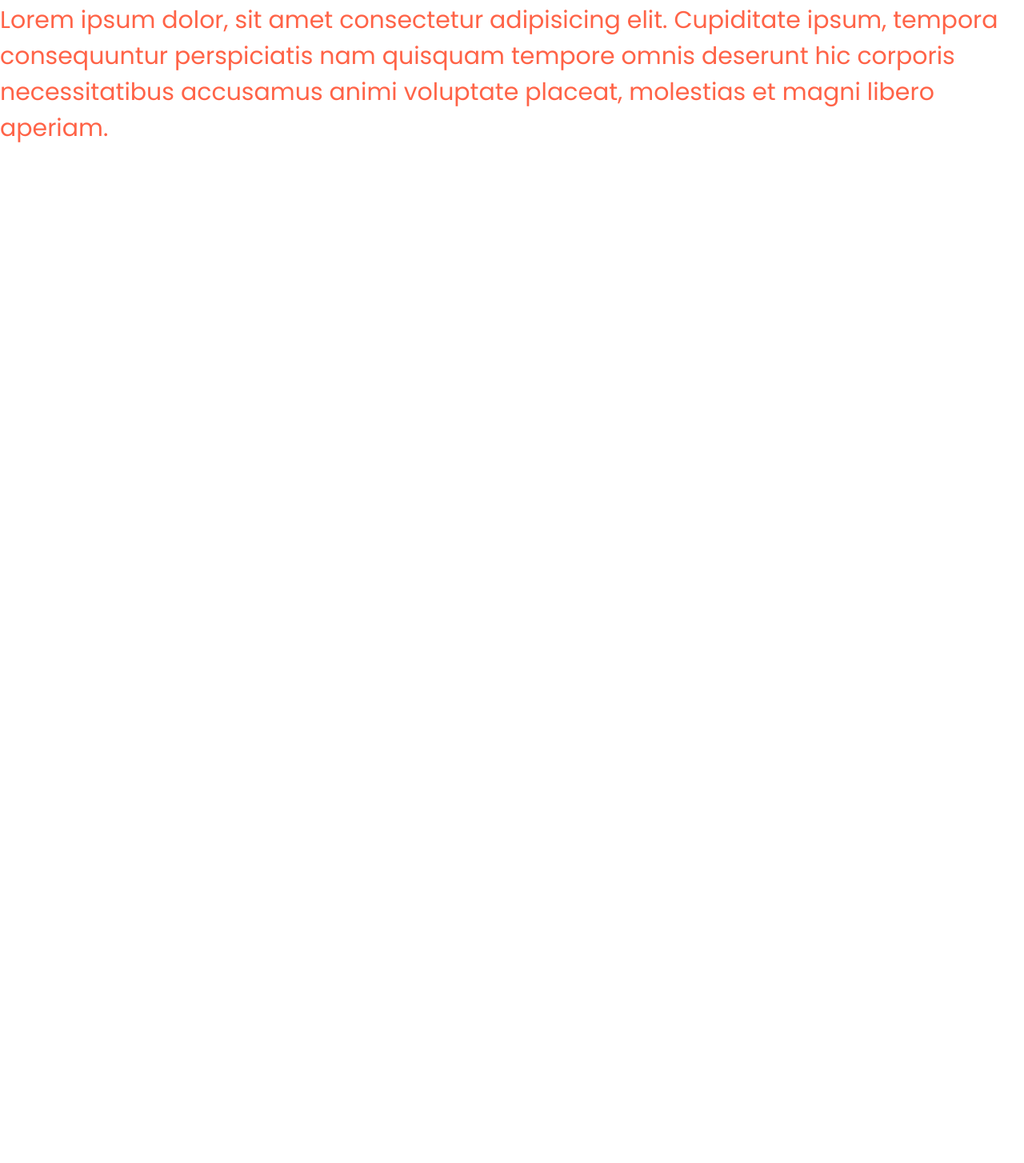
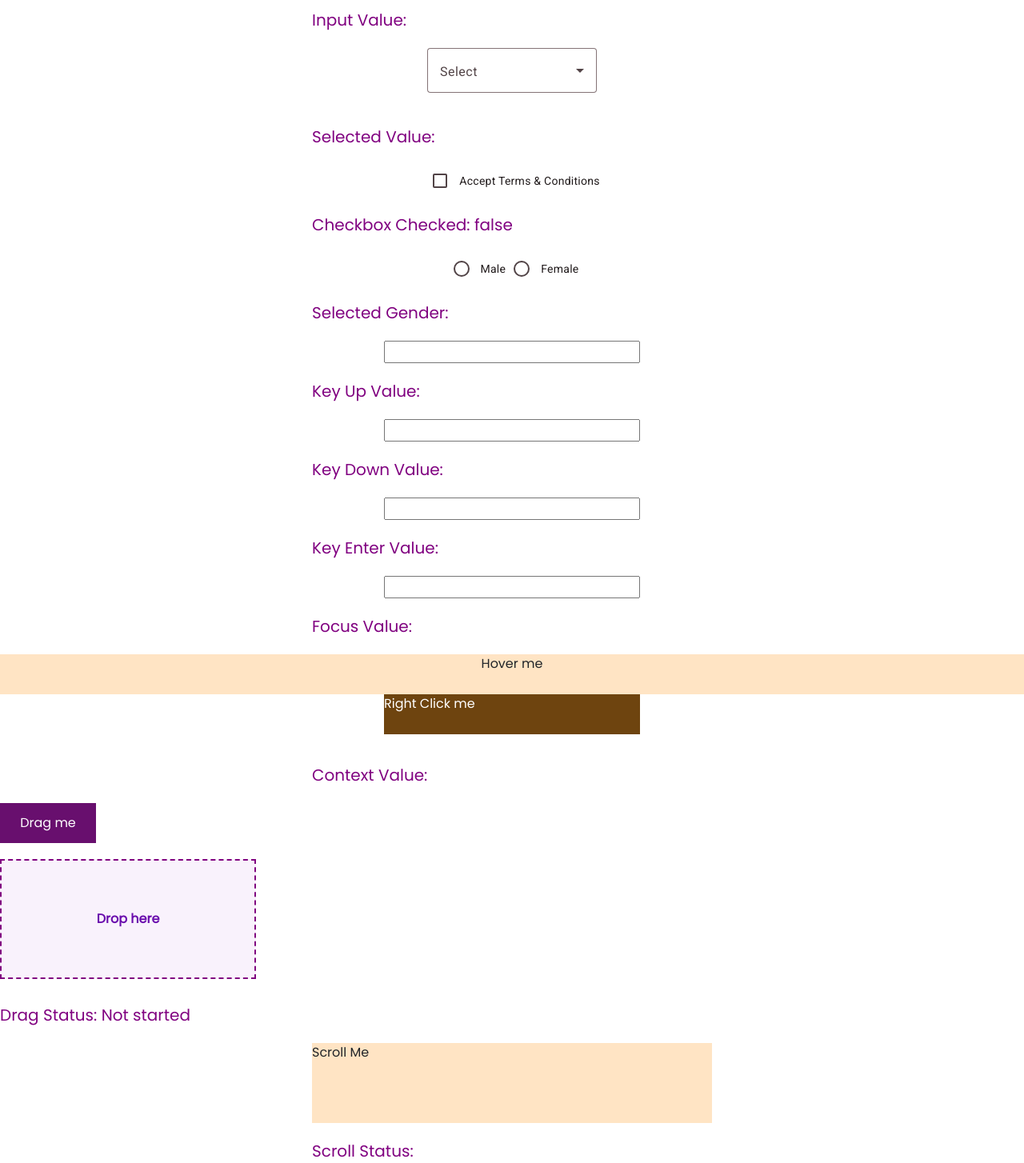
Before and after one commit to SatishKonduru/SELF-19, an Angular app: page / in a window 1280 px wide. Shown: the part 383-1837 px from the top of the page at 80% size. Before the commit the page ends 800 px from the top, so only its background shows below. Built offline with nearby package versions, Linux system fonts and the light colour scheme.

Commit message:
event binding

```diff
--- a/src/app/app.component.html
+++ b/src/app/app.component.html
@@ -5,4 +5,4 @@
 <!-- <app-interpolation></app-interpolation> -->
 <!-- <app-property-binding></app-property-binding> -->
 <!-- <app-style-binding></app-style-binding> -->
-<app-class-binding></app-class-binding>
+<app-event-binding></app-event-binding>
--- a/src/app/app.component.ts
+++ b/src/app/app.component.ts
@@ -1,3 +1,4 @@
+import { EventBindingComponent } from './components/event-binding/event-binding.component';
 import { Component } from '@angular/core';
 import { RouterOutlet } from '@angular/router';
 import { TestComponent } from './components/test/test.component';
@@ -8,7 +9,7 @@
 
 @Component({
   selector: 'app-root',
-  imports: [RouterOutlet, ClassBindingComponent],
+  imports: [RouterOutlet, EventBindingComponent],
   templateUrl: './app.component.html',
   styleUrl: './app.component.css',
 })
--- /dev/null
+++ b/src/app/components/event-binding/event-binding.component.html
@@ -0,0 +1,190 @@
+<div style="display: flex; justify-content: center">
+  <p style="font-size: 25px">Event Binding</p>
+</div>
+<div style="display: flex; justify-content: center">
+  <button mat-raised-button style="color: blue" (click)="getName()">
+    Display Name
+  </button>
+  <button mat-raised-button style="color: red" (click)="clear()">
+    Clear Name
+  </button>
+</div>
+<p style="font-size: 30px; color: tomato; margin: 20px auto; width: 300px">
+  Name: {{ name }}
+</p>
+<!--  Double Click Event -->
+<div style="display: flex; justify-content: center">
+  <button mat-raised-button (dblclick)="onDoubleClick()">
+    Double Click Me
+  </button>
+</div>
+<p style="font-size: 20px; color: purple; margin: 20px auto; width: 500px">
+  Action: {{ result }}
+</p>
+<!-- Input Event -->
+<div style="display: flex; justify-content: center">
+  <input type="text" matInput (input)="onInput($event.target.value)" />
+</div>
+<p style="font-size: 20px; color: purple; margin: 20px auto; width: 500px">
+  Input Value: {{ inputValue }}
+</p>
+<!-- Change Event (for select) -->
+<div style="display: flex; justify-content: center">
+  <mat-form-field appearance="outline">
+    <mat-label>Select</mat-label>
+    <mat-select (selectionChange)="onChange($event)">
+      <mat-option value="apple">Apple</mat-option>
+      <mat-option value="banana">Banana</mat-option>
+    </mat-select>
+  </mat-form-field>
+</div>
+
+<p style="font-size: 20px; color: purple; margin: 20px auto; width: 500px">
+  Selected Value: {{ selectedValue }}
+</p>
+
+<!-- Change Event (for checkbox) -->
+<div style="display: flex; justify-content: center">
+  <mat-checkbox (change)="onCheckboxChange($event)">
+    Accept Terms & Conditions
+  </mat-checkbox>
+</div>
+<p style="font-size: 20px; color: purple; margin: 20px auto; width: 500px">
+  Checkbox Checked: {{ isChecked }}
+</p>
+<!-- Change Event (for radio) -->
+<div style="display: flex; justify-content: center">
+  <mat-radio-group (change)="onGenderChange($event)">
+    <mat-radio-button value="male">Male</mat-radio-button>
+    <mat-radio-button value="female">Female</mat-radio-button>
+  </mat-radio-group>
+</div>
+<p style="font-size: 20px; color: purple; margin: 20px auto; width: 500px">
+  Selected Gender: {{ selectedGender }}
+</p>
+<!-- Keyup Event  -->
+<div style="display: flex; justify-content: center">
+  <input matInput (keyup)="onKeyup($event)" />
+</div>
+<p style="font-size: 20px; color: purple; margin: 20px auto; width: 500px">
+  Key Up Value: {{ keyUpValue }}
+</p>
+<!-- Keydown Event  -->
+<div style="display: flex; justify-content: center">
+  <input matInput (keydown)="onKeydown($event)" />
+</div>
+<p style="font-size: 20px; color: purple; margin: 20px auto; width: 500px">
+  Key Down Value: {{ keyDownValue }}
+</p>
+<!-- Enter Key Only -->
+<div style="display: flex; justify-content: center">
+  <input matInput (keyup.enter)="onEnterKey()" />
+</div>
+<p style="font-size: 20px; color: purple; margin: 20px auto; width: 500px">
+  Key Enter Value: {{ keyEnterValue }}
+</p>
+<!-- Focus & blur Event -->
+<div style="display: flex; justify-content: center">
+  <input matInput (focus)="onFocus()" (blur)="onBlur()" />
+</div>
+<p style="font-size: 20px; color: purple; margin: 20px auto; width: 500px">
+  Focus Value: {{ focusValue }}
+</p>
+<!-- Mouseover/ Mouseenter/ Mouseleave -->
+<div
+  style="
+    display: flex;
+    justify-content: center;
+    height: 50px;
+    background-color: bisque;
+  "
+  (mouseover)="onMouseOver()"
+  (mouseenter)="onMouseEnter()"
+  (mouseleave)="onMouseLeave()"
+>
+  Hover me
+</div>
+<!-- Right Click / Context Menu -->
+<div
+  style="display: flex; justify-content: center"
+  (contextmenu)="onRightClick($event)"
+>
+  <p
+    style="
+      width: 25%;
+      height: 50px;
+      background-color: rgb(110, 68, 15);
+      cursor: pointer;
+      color: white;
+    "
+  >
+    Right Click me
+  </p>
+</div>
+<p style="font-size: 20px; color: purple; margin: 20px auto; width: 500px">
+  Context Value: {{ contextValue }}
+</p>
+<!-- Drag and Drop -->
+<!-- Draggable Box -->
+<div
+  id="dragItem"
+  draggable="true"
+  (dragstart)="onDragStart($event)"
+  style="
+    display: flex;
+    align-items: center;
+    justify-content: center;
+    height: 50px;
+    width: 120px;
+    background-color: rgb(104, 15, 110);
+    color: white;
+    cursor: grab;
+    margin-bottom: 20px;
+  "
+>
+  Drag me
+</div>
+
+<!-- Drop Area -->
+<div
+  id="dropZone"
+  (dragover)="onDragOver($event)"
+  (drop)="onDrop($event)"
+  style="
+    height: 150px;
+    width: 320px;
+    border: 2px dashed purple;
+    display: flex;
+    align-items: center;
+    justify-content: center;
+    flex-direction: column;
+    background-color: #f9f2fc;
+    color: #6a0dad;
+    font-weight: bold;
+    font-size: 16px;
+  "
+>
+  Drop here
+</div>
+
+<!-- Drag Status -->
+<p style="font-size: 20px; color: purple; margin-top: 30px">
+  Drag Status: {{ dragStatus }}
+</p>
+
+<!-- Scroll Event -->
+<div
+  (scroll)="onScroll($event)"
+  style="
+    overflow: auto;
+    height: 100px;
+    background-color: bisque;
+    margin: 20px auto;
+    width: 500px;
+  "
+>
+  <div style="height: 500px">Scroll Me</div>
+</div>
+<p style="font-size: 20px; color: purple; margin: 20px auto; width: 500px">
+  Scroll Status: {{ scrollStatus }}
+</p>
--- /dev/null
+++ b/src/app/components/event-binding/event-binding.component.ts
@@ -0,0 +1,124 @@
+import { CommonModule } from '@angular/common';
+import { Component } from '@angular/core';
+import { MatButtonModule } from '@angular/material/button';
+import {
+  MatCheckboxChange,
+  MatCheckboxModule,
+} from '@angular/material/checkbox';
+import { MatFormFieldModule } from '@angular/material/form-field';
+import { MatInputModule } from '@angular/material/input';
+import { MatRadioChange, MatRadioModule } from '@angular/material/radio';
+import { MatSelectChange, MatSelectModule } from '@angular/material/select';
+@Component({
+  selector: 'app-event-binding',
+  imports: [
+    CommonModule,
+    MatButtonModule,
+    MatCheckboxModule,
+    MatFormFieldModule,
+    MatInputModule,
+    MatRadioModule,
+    MatSelectModule,
+  ],
+  templateUrl: './event-binding.component.html',
+  styleUrl: './event-binding.component.css',
+})
+export class EventBindingComponent {
+  name = '';
+  result = '';
+  inputValue = '';
+  selectedValue = '';
+  isChecked = false;
+  selectedGender = '';
+  keyUpValue = '';
+  keyDownValue = '';
+  keyEnterValue = '';
+  focusValue = '';
+  mouseStatusValue = '';
+  contextValue = '';
+  dragStatus = 'Not started';
+  scrollStatus = '';
+  getName() {
+    this.name = 'Satish';
+  }
+  clear() {
+    this.name = '';
+  }
+  onDoubleClick() {
+    this.result = 'You double clicked the button';
+  }
+  // onInput(event: Event) {
+  //   const value = (event.target as HTMLInputElement).value;
+  //   this.inputValue = value;
+  // }
+  onInput = (value: any) => (this.inputValue = value);
+
+  // onChange(event: MatSelectChange) {
+  //   this.selectedValue = event.value;
+  // }
+
+  onChange = (event: MatSelectChange) => (this.selectedValue = event.value);
+  onCheckboxChange(event: MatCheckboxChange) {
+    this.isChecked = event.checked;
+  }
+  onGenderChange(event: MatRadioChange) {
+    this.selectedGender = event.value;
+  }
+  onKeyup(event: KeyboardEvent) {
+    this.keyUpValue = event.key;
+  }
+  onKeydown(event: KeyboardEvent) {
+    this.keyDownValue = event.key;
+  }
+  onEnterKey() {
+    this.keyEnterValue = 'Enter key pressed';
+  }
+  // onFocus() {
+  //   this.focusValue = 'Input focused';
+  // }
+
+  onFocus = () => (this.focusValue = 'Input got Focused');
+  onBlur() {
+    this.focusValue = ' Input lost focus';
+  }
+  onMouseOver() {
+    console.log('Mouse over');
+  }
+  onMouseEnter() {
+    console.log('Mouse enter');
+  }
+  onMouseLeave() {
+    console.log('Mouse leave');
+  }
+  onRightClick = (event: MouseEvent) => {
+    event.preventDefault(); //to avoid opening right-click window
+    this.contextValue = 'Right click';
+  };
+  onDragStart = (event: DragEvent) => {
+    this.dragStatus = 'Dragging started...';
+    // Set the ID of the dragged element
+    event.dataTransfer?.setData('text/plain', 'dragItem');
+  };
+
+  onDragOver = (event: DragEvent) => {
+    event.preventDefault(); // Important to allow dropping
+    this.dragStatus = 'Over the drop zone!';
+  };
+
+  onDrop = (event: DragEvent) => {
+    event.preventDefault();
+    const draggedElementId = event.dataTransfer?.getData('text/plain');
+    const draggedElement = document.getElementById(draggedElementId!);
+    const dropZone = document.getElementById('dropZone');
+
+    if (draggedElementId && dropZone) {
+      dropZone.appendChild(draggedElement);
+      this.dragStatus = 'Dropped and moved successfully!';
+    } else {
+      this.dragStatus = 'Dropped Fail!';
+    }
+  };
+  onScroll(event: Event) {
+    this.scrollStatus = 'You Scrolled';
+  }
+}
```
Also changed, not shown: src/app/components/event-binding/event-binding.component.css (added).
